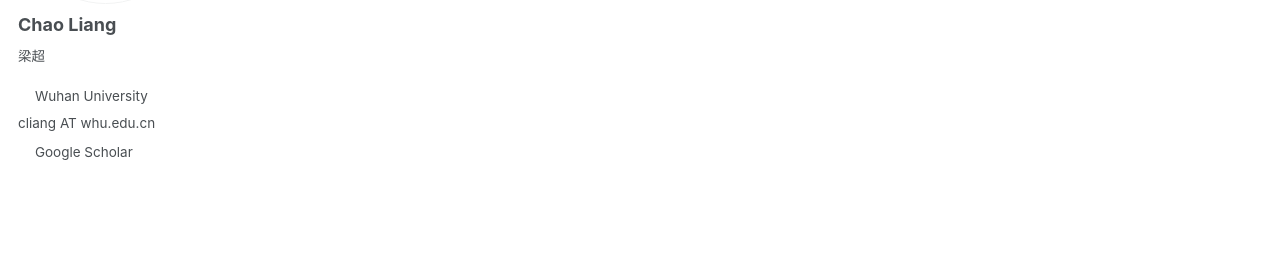
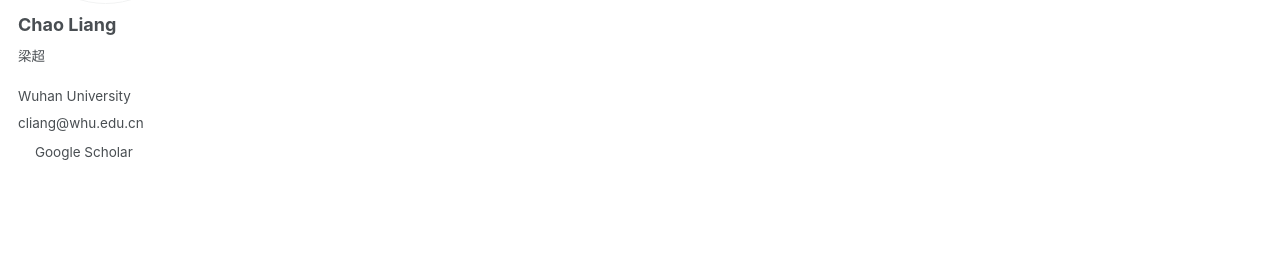
Before and after one commit to zhangsipng/page.github.io, a Jekyll site: the page built from _pages/about.md, in a window 1280 px wide. Shown: the part 270-550 px from the top of the page. Built offline with Jekyll 4.4.1, drawn with Linux system fonts in a browser that asks for light colours; a script that is not in the unit is left out.

Commit message:
Update author-profile.html

```diff
--- a/_includes/author-profile.html
+++ b/_includes/author-profile.html
@@ -28,13 +28,13 @@
         <li class="author__desktop"><i class="fas fa-fw " aria-hidden="true"></i>{{ author.location }}</li>
       {% endif %}
       {% if author.employer %}
-        <li class="author__desktop"><i class="fas fa-fw " aria-hidden="true"></i>{{ author.employer }}</li>
+        <li class="author__desktop">{{ author.employer }}</li>
       {% endif %}
       {% if author.uri %}
         <li><a href="{{ author.uri }}"><i class="fas fa-fw " aria-hidden="true"></i>{{ site.data.ui-text[site.locale].website_label | default: "Website" }}</a></li>
       {% endif %}
       {% if author.email %}
-        <li>cliang AT whu.edu.cn</li>
+        <li>{{author.email}}</li>
       {% endif %}
 
       <!-- Font Awesome and Academicons icons / Academic websites -->
```
